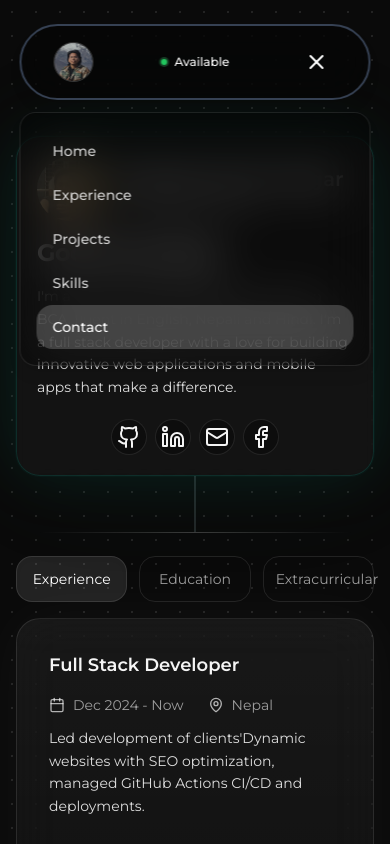
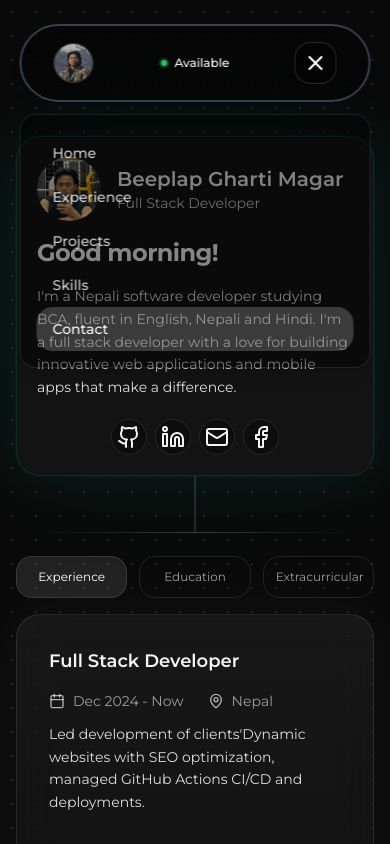
Before and after one commit to Beeplap/My-portfolio, a React (Vite) app: page / in a window 390 px wide. Both pictures are taken after a click on the button "Open navigation menu". Shown: the top 844 px of the page. Built offline with nearby package versions, Linux system fonts and the light colour scheme; the HTML template or start-up script is replaced by a standard one.

Commit message:
chores: managed hamburger transparency and exprience text overflowing in mobile view

```diff
--- a/src/components/Experience.tsx
+++ b/src/components/Experience.tsx
@@ -82,7 +82,7 @@ const Experience = () => {
               <button
                 key={tab.id}
                 onClick={() => setActiveTab(tab.id)}
-                className={`w-full rounded-2xl border border-white/10 px-3 py-3 text-center text-sm transition-all whitespace-nowrap md:text-base ${
+                className={`w-full rounded-2xl border border-white/10 px-3 py-3 text-center text-xs transition-all whitespace-nowrap sm:text-sm md:text-base ${
                   isActive
                     ? "bg-white/10 text-white shadow-inner"
                     : "text-white/60 hover:text-white"
--- a/src/components/Navigation.tsx
+++ b/src/components/Navigation.tsx
@@ -210,7 +210,7 @@ const Navigation = () => {
         </div>
 
         <button
-          className="ml-auto md:ml-0 md:hidden text-white hover:text-white/80 transition-colors p-2 rounded-lg hover:bg-white/10"
+          className="ml-auto md:ml-0 md:hidden text-white hover:text-white/90 transition-colors p-2 rounded-lg bg-black/55 supports-[backdrop-filter]:bg-black/40 border border-white/15 hover:bg-black/65"
           onClick={() => setIsMobileMenuOpen(!isMobileMenuOpen)}
           aria-label={isMobileMenuOpen ? "Close navigation menu" : "Open navigation menu"}
           aria-expanded={isMobileMenuOpen}
@@ -220,13 +220,13 @@ const Navigation = () => {
       </div>
 
       <div
-        className={`md:hidden origin-top transition-all duration-300 ease-in-out ${
+        className={`md:hidden mt-3 origin-top transform-gpu will-change-[opacity,transform] transition-[opacity,transform] duration-250 ease-out ${
           isMobileMenuOpen
-            ? "opacity-100 translate-y-0 mt-3 max-h-[420px] pointer-events-auto"
-            : "opacity-0 -translate-y-2 max-h-0 overflow-hidden pointer-events-none"
+            ? "opacity-100 translate-y-0 scale-y-100 pointer-events-auto"
+            : "opacity-0 -translate-y-1 scale-y-95 pointer-events-none"
         }`}
       >
-        <div className="bg-black/40 border border-white/10 backdrop-blur-xl rounded-2xl p-4 shadow-lg">
+        <div className="rounded-2xl border border-white/10 bg-black/70 p-4 shadow-lg backdrop-blur-xl supports-[backdrop-filter]:bg-black/45">
           {navItems.map((item, index) => (
             <a
               key={item.name}
```
